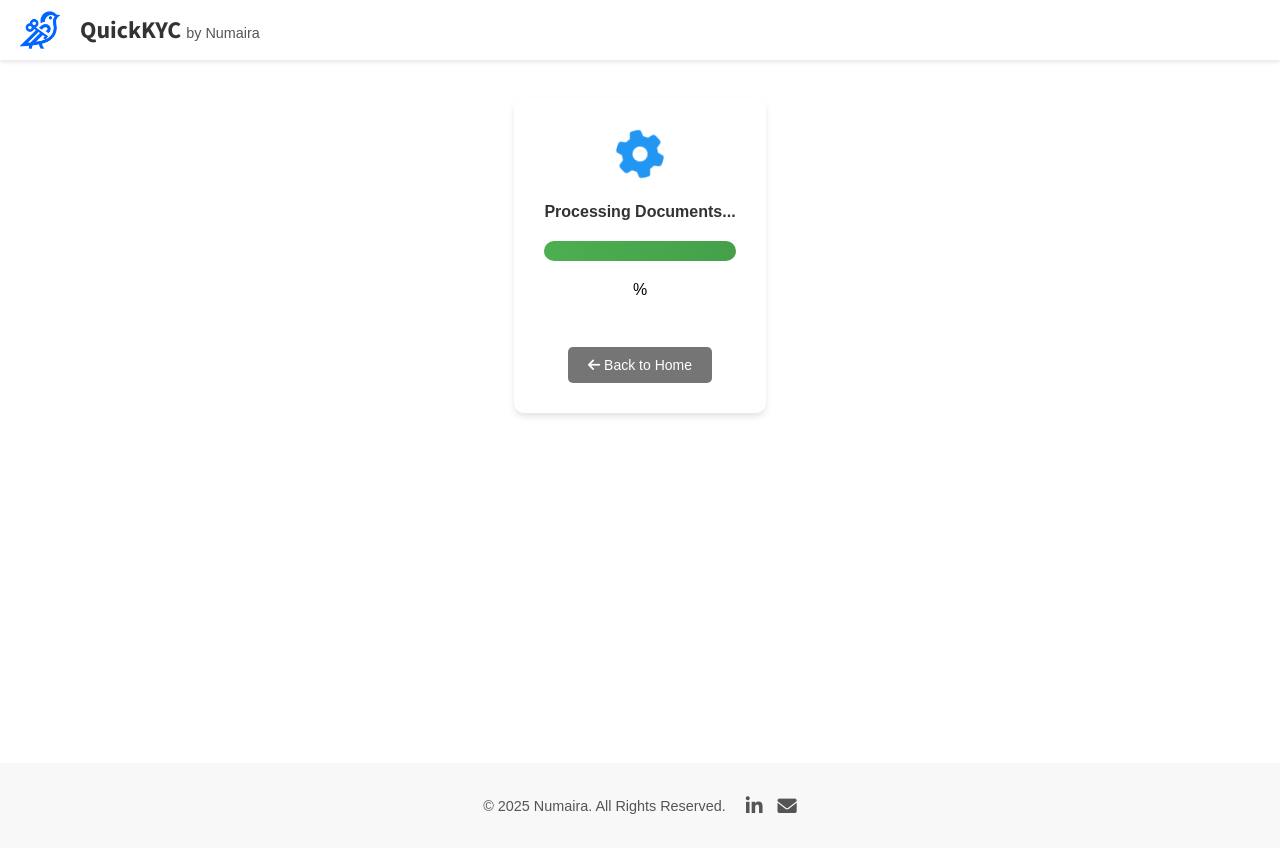
After one commit to frankz2020/quickkyc, a Flask app: template templates/job_status.html in a window 1280 px wide. The commit adds this page. Run offline with Flask 3, Linux system fonts and the light colour scheme; the template is opened without the code that fills it, so the values that code supplies are empty; parts of the project's set-up code (start-up, migrations or seed data) failed here and were passed over; some libraries are stand-ins or nearby versions.

Commit message:
Add background job processing and status tracking functionality
Implemented in-memory job management with threading for background processing of document analysis. Added endpoints for job status retrieval and result download. Updated frontend to handle AJAX form submission and display processing messages. Enhanced login modal behavior and improved user experience during file processing.

```diff
--- a/app.py
+++ b/app.py
@@ -24,6 +24,10 @@ import requests
 import boto3
 from functools import wraps
 import logging
+import threading
+import time
+import uuid
+from datetime import datetime
 
 app = Flask(__name__)
 app.secret_key = '147d98b80bc9e3164f5ba8108db59a07'  # Set a secret key for security purposes
@@ -88,6 +92,82 @@ os.makedirs(app.config['UPLOAD_FOLDER'], exist_ok=True)
 
 # Add before app initialization
 logging.basicConfig(level=logging.INFO)
+
+# In-memory job storage (for simple deployment - no external dependencies)
+active_jobs = {}
+job_lock = threading.Lock()
+
+def create_job(user_id=None):
+    """Create a new background job"""
+    job_id = str(uuid.uuid4())
+    with job_lock:
+        active_jobs[job_id] = {
+            'id': job_id,
+            'status': 'starting',
+            'progress': 0,
+            'message': 'Initializing...',
+            'created_at': datetime.now(),
+            'user_id': user_id,
+            'completed': False,
+            'error': None,
+            'result_path': None
+        }
+    return job_id
+
+def update_job_status(job_id, status=None, progress=None, message=None, error=None, result_path=None):
+    """Update job status"""
+    with job_lock:
+        if job_id in active_jobs:
+            job = active_jobs[job_id]
+            if status: job['status'] = status
+            if progress is not None: job['progress'] = progress
+            if message: job['message'] = message
+            if error: job['error'] = error
+            if result_path: job['result_path'] = result_path
+            if status == 'completed': job['completed'] = True
+
+def get_job_status(job_id):
+    """Get job status"""
+    with job_lock:
+        return active_jobs.get(job_id, None)
+
+def cleanup_old_jobs():
+    """Clean up jobs older than 1 hour"""
+    cutoff_time = datetime.now().timestamp() - 3600  # 1 hour
+    with job_lock:
+        jobs_to_remove = []
+        for job_id, job in active_jobs.items():
+            if job['created_at'].timestamp() < cutoff_time:
+                jobs_to_remove.append(job_id)
+        for job_id in jobs_to_remove:
+            del active_jobs[job_id]
+
+def background_processing(job_id, temp_dir, rename_option):
+    """Background processing function with detailed progress tracking"""
+    try:
+        update_job_status(job_id, status='processing', progress=5, message='Initializing processing...')
+
+        update_job_status(job_id, status='processing', progress=10, message='Starting document analysis...')
+
+        # Call the main processing function
+        __main__(temp_dir, rename=rename_option)
+
+        update_job_status(job_id, status='processing', progress=90, message='Finalizing output...')
+
+        # Check if zip file was created successfully
+        zip_file_path = os.path.join(temp_dir, 'finished.zip')
+        if os.path.exists(zip_file_path) and os.path.getsize(zip_file_path) >= 7 * 1024:
+            update_job_status(job_id, status='completed', progress=100,
+                            message='Processing completed successfully!',
+                            result_path=zip_file_path)
+        else:
+            update_job_status(job_id, status='error', progress=0,
+                            error='Processing failed - output file not generated or too small')
+
+    except Exception as e:
+        logging.error(f"Background processing error for job {job_id}: {str(e)}")
+        update_job_status(job_id, status='error', progress=0,
+                        error=f'Processing failed: {str(e)}')
 
 def login_required(f):
     @wraps(f)
@@ -162,12 +242,84 @@ def upload_file():
 @app.route('/run_main', methods=['POST'])
 def run_main():
     if 'user' not in session:
+        # Check if this is an AJAX request
+        if request.is_json or request.headers.get('Content-Type') == 'application/json':
+            return jsonify({'success': False, 'message': 'Login required'}), 401
         return jsonify({'success': False, 'message': 'Login required'}), 401
 
     temp_dir = app.config['UPLOAD_FOLDER']
     rename_option = request.form.get('rename', 'no')
-    __main__(temp_dir, rename=rename_option)
-    return redirect(url_for('download_compressed_files'))
+
+    # Create and start background job
+    user_id = session['user'].get('sub', 'anonymous')
+    job_id = create_job(user_id)
+
+    # Start background processing
+    thread = threading.Thread(target=background_processing, args=(job_id, temp_dir, rename_option))
+    thread.daemon = True  # Dies when main thread dies
+    thread.start()
+
+    # Clean up old jobs
+    cleanup_old_jobs()
+
+    # Return job ID for status tracking
+    return jsonify({
+        'success': True,
+        'job_id': job_id,
+        'redirect_url': url_for('job_status', job_id=job_id)
+    })
+
+@app.route('/job_status/<job_id>')
+def job_status(job_id):
+    """Display job status page"""
+    job = get_job_status(job_id)
+    if not job:
+        flash('Job not found or expired', 'error')
+        return redirect(url_for('index'))
+
+    return render_template('job_status.html', job=job)
+
+@app.route('/api/job_status/<job_id>')
+def api_job_status(job_id):
+    """API endpoint for job status"""
+    job = get_job_status(job_id)
+    if not job:
+        return jsonify({'error': 'Job not found'}), 404
+
+    return jsonify(job)
+
+@app.route('/job_download/<job_id>')
+def job_download(job_id):
+    """Download results for completed job"""
+    job = get_job_status(job_id)
+    if not job:
+        flash('Job not found or expired', 'error')
+        return redirect(url_for('index'))
+
+    if job['status'] != 'completed':
+        flash('Job not completed yet', 'warning')
+        return redirect(url_for('job_status', job_id=job_id))
+
+    if not job['result_path'] or not os.path.exists(job['result_path']):
+        flash('Result file not found', 'error')
+        return redirect(url_for('index'))
+
+    # Serve the file and clean up
+    def remove_file_after_send():
+        try:
+            # Clean up the temp directory
+            temp_dir = os.path.dirname(job['result_path'])
+            cleanup_directory(temp_dir)
+            # Remove job from memory
+            with job_lock:
+                if job_id in active_jobs:
+                    del active_jobs[job_id]
+        except Exception as e:
+            logging.error(f"Error cleaning up after download: {e}")
+
+    response = send_file(job['result_path'], as_attachment=True, download_name='finished.zip')
+    response.call_on_close(remove_file_after_send)
+    return response
 
 @app.route('/remove_file', methods=['POST'])
 def remove_file():
--- /dev/null
+++ b/templates/job_status.html
@@ -0,0 +1,225 @@
+<!DOCTYPE html>
+<html>
+<head>
+    <title>Processing Status - QuickKYC</title>
+    <link rel="stylesheet" href="{{ url_for('static', filename='style.css') }}">
+    <link rel="preconnect" href="https://fonts.googleapis.com">
+    <link rel="preconnect" href="https://fonts.gstatic.com" crossorigin>
+    <link href="https://fonts.googleapis.com/css2?family=Source+Sans+3:ital,wght@0,200..900;1,200..900&display=swap" rel="stylesheet">
+    <link rel="stylesheet" href="https://cdnjs.cloudflare.com/ajax/libs/font-awesome/6.0.0/css/all.min.css">
+    <style>
+        .status-container {
+            max-width: 600px;
+            margin: 50px auto;
+            padding: 30px;
+            text-align: center;
+            background: white;
+            border-radius: 10px;
+            box-shadow: 0 4px 6px rgba(0,0,0,0.1);
+        }
+
+        .progress-bar {
+            width: 100%;
+            height: 20px;
+            background-color: #f0f0f0;
+            border-radius: 10px;
+            overflow: hidden;
+            margin: 20px 0;
+        }
+
+        .progress-fill {
+            height: 100%;
+            background: linear-gradient(90deg, #4CAF50, #45a049);
+            transition: width 0.3s ease;
+        }
+
+        .status-icon {
+            font-size: 48px;
+            margin-bottom: 20px;
+        }
+
+        .status-processing { color: #2196F3; }
+        .status-completed { color: #4CAF50; }
+        .status-error { color: #f44336; }
+
+        .status-message {
+            font-size: 18px;
+            margin: 20px 0;
+            color: #333;
+        }
+
+        .download-btn {
+            background-color: #4CAF50;
+            color: white;
+            padding: 12px 24px;
+            border: none;
+            border-radius: 5px;
+            text-decoration: none;
+            display: inline-block;
+            font-size: 16px;
+            margin-top: 20px;
+            cursor: pointer;
+        }
+
+        .download-btn:hover {
+            background-color: #45a049;
+        }
+
+        .back-btn {
+            background-color: #757575;
+            color: white;
+            padding: 10px 20px;
+            border: none;
+            border-radius: 5px;
+            text-decoration: none;
+            display: inline-block;
+            font-size: 14px;
+            margin-top: 10px;
+        }
+
+        .back-btn:hover {
+            background-color: #616161;
+        }
+
+        .spinning {
+            animation: spin 2s linear infinite;
+        }
+
+        @keyframes spin {
+            0% { transform: rotate(0deg); }
+            100% { transform: rotate(360deg); }
+        }
+    </style>
+</head>
+<body>
+    <div class="navbar">
+        <img src="{{ url_for('static', filename='images/logo.png') }}" alt="Numaira Logo" class="logo">
+        <div class="app-title">
+            <span class="app-name">QuickKYC</span> <span class="by-numaira">by Numaira</span>
+        </div>
+        <div class="auth-section">
+            {% if 'user' in session %}
+                <p>Logged in as: {{ session.user.email }}
+                   <a href="{{ url_for('logout') }}" class="logout-btn">Logout</a>
+                </p>
+            {% endif %}
+        </div>
+    </div>
+
+    <div class="status-container">
+        <div id="status-icon" class="status-icon">
+            {% if job.status == 'completed' %}
+                <i class="fas fa-check-circle status-completed"></i>
+            {% elif job.status == 'error' %}
+                <i class="fas fa-exclamation-circle status-error"></i>
+            {% else %}
+                <i class="fas fa-cog spinning status-processing"></i>
+            {% endif %}
+        </div>
+
+        <h2 id="status-title">
+            {% if job.status == 'completed' %}
+                Processing Complete!
+            {% elif job.status == 'error' %}
+                Processing Failed
+            {% else %}
+                Processing Documents...
+            {% endif %}
+        </h2>
+
+        <div class="progress-bar">
+            <div id="progress-fill" class="progress-fill" style="width: {{ job.progress }}%;"></div>
+        </div>
+
+        <div id="progress-text">{{ job.progress }}%</div>
+
+        <div id="status-message" class="status-message">{{ job.message }}</div>
+
+        {% if job.error %}
+            <div class="status-message" style="color: #f44336;">
+                Error: {{ job.error }}
+            </div>
+        {% endif %}
+
+        {% if job.status == 'completed' %}
+            <a href="{{ url_for('job_download', job_id=job.id) }}" class="download-btn">
+                <i class="fas fa-download"></i> Download Results
+            </a>
+        {% endif %}
+
+        <br>
+        <a href="{{ url_for('index') }}" class="back-btn">
+            <i class="fas fa-arrow-left"></i> Back to Home
+        </a>
+    </div>
+
+    <script>
+        // Auto-refresh status if job is not completed
+        {% if job.status not in ['completed', 'error'] %}
+        function updateStatus() {
+            fetch('/api/job_status/{{ job.id }}')
+                .then(response => response.json())
+                .then(data => {
+                    if (data.error) {
+                        console.error('Error fetching status:', data.error);
+                        return;
+                    }
+
+                    // Update progress bar
+                    document.getElementById('progress-fill').style.width = data.progress + '%';
+                    document.getElementById('progress-text').textContent = data.progress + '%';
+
+                    // Update message
+                    document.getElementById('status-message').textContent = data.message;
+
+                    // Update status if completed or error
+                    if (data.status === 'completed') {
+                        document.getElementById('status-icon').innerHTML = '<i class="fas fa-check-circle status-completed"></i>';
+                        document.getElementById('status-title').textContent = 'Processing Complete!';
+
+                        // Add download button
+                        const downloadBtn = document.createElement('a');
+                        downloadBtn.href = '/job_download/{{ job.id }}';
+                        downloadBtn.className = 'download-btn';
+                        downloadBtn.innerHTML = '<i class="fas fa-download"></i> Download Results';
+                        document.querySelector('.status-container').appendChild(downloadBtn);
+
+                        // Stop polling
+                        clearInterval(statusInterval);
+                    } else if (data.status === 'error') {
+                        document.getElementById('status-icon').innerHTML = '<i class="fas fa-exclamation-circle status-error"></i>';
+                        document.getElementById('status-title').textContent = 'Processing Failed';
+
+                        if (data.error) {
+                            const errorDiv = document.createElement('div');
+                            errorDiv.className = 'status-message';
+                            errorDiv.style.color = '#f44336';
+                            errorDiv.textContent = 'Error: ' + data.error;
+                            document.getElementById('status-message').after(errorDiv);
+                        }
+
+                        // Stop polling
+                        clearInterval(statusInterval);
+                    }
+                })
+                .catch(error => {
+                    console.error('Error:', error);
+                });
+        }
+
+        // Poll every 2 seconds
+        const statusInterval = setInterval(updateStatus, 2000);
+        {% endif %}
+    </script>
+
+    <footer>
+        <div class="footer-content">
+            <p>&copy; 2025 Numaira. All Rights Reserved.</p>
+            <div class="social-icons">
+                <a href="#" target="_blank" class="social-icon"><i class="fab fa-linkedin-in"></i></a>
+                <a href="mailto:#" class="social-icon"><i class="fas fa-envelope"></i></a>
+            </div>
+        </div>
+    </footer>
+</body>
+</html>
```
Also changed, not shown: TIMEOUT_FIX_README.md (added, +60 -0 lines), templates/index.html (+61 -4 lines).
